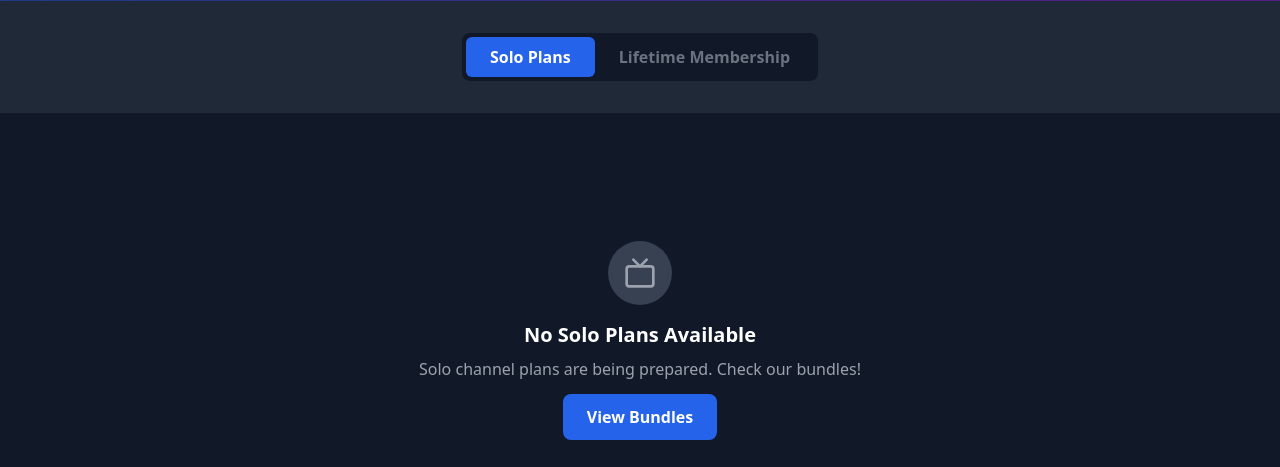
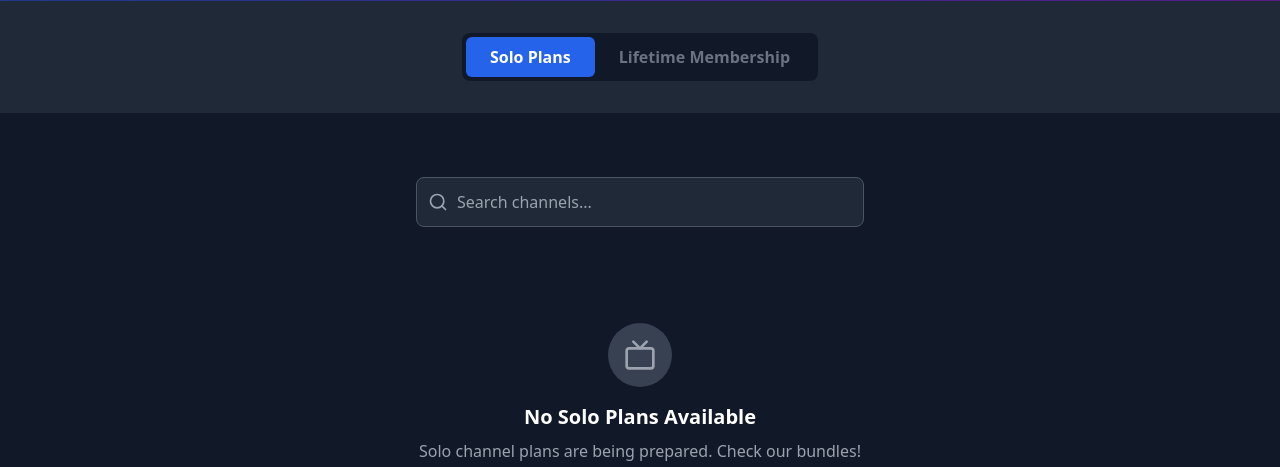
Before and after one commit to TelxFWD/MobileSpeedster, a Flask app: page /channels in a window 1280 px wide. Shown: the part 284-751 px from the top of the page. Run offline with Flask 3, Linux system fonts and the light colour scheme; some libraries are stand-ins or nearby versions.

Commit message:
Assistant checkpoint: Remove preview links, add search to solo channels
Assistant generated file changes:
- templates/customize_bundle.html: Remove Preview Channel links from customize bundle page
- templates/channels.html: Add search functionality to solo channels page, Add search bar section to solo channels, Add search filtering to solo plans grid, Add search filtering to lifetime plans grid

---

User prompt:

Remove Preview Channel option from Customize Your Bundle & add a Serch Bar in solo Channels Page

Replit-Commit-Author: Assistant
Replit-Commit-Session-Id: 71abb6ce-8c92-4bd5-b27e-58972e7b1ee1

```diff
--- a/templates/channels.html
+++ b/templates/channels.html
@@ -3,7 +3,7 @@
 {% block title %}Solo Channels - TeleSignals{% endblock %}
 
 {% block content %}
-<div x-data="{ activeTab: 'solo' }">
+<div x-data="{ activeTab: 'solo', searchQuery: '' }">
 <!-- Header Section -->
 <section class="bg-gradient-to-r from-blue-900 to-purple-900 py-16">
     <div class="max-w-7xl mx-auto px-4 sm:px-6 lg:px-8 text-center">
@@ -37,10 +37,29 @@
 <!-- Solo Plans Tab -->
 <section x-show="activeTab === 'solo'" class="py-16">
     <div class="max-w-7xl mx-auto px-4 sm:px-6 lg:px-8">
+
+        <!-- Search Bar -->
+        <div class="mb-8">
+            <div class="max-w-md mx-auto">
+                <div class="relative">
+                    <input type="text"
+                           x-model="searchQuery"
+                           placeholder="Search channels..."
+                           class="w-full bg-gray-800 border border-gray-600 rounded-lg px-4 py-3 pl-10 text-white placeholder-gray-400 focus:outline-none focus:ring-2 focus:ring-blue-500 focus:border-transparent">
+                    <div class="absolute inset-y-0 left-0 pl-3 flex items-center pointer-events-none">
+                        <i data-feather="search" class="h-5 w-5 text-gray-400"></i>
+                    </div>
+                </div>
+            </div>
+        </div>
         {% if plans %}
             <div class="grid grid-cols-1 md:grid-cols-2 lg:grid-cols-3 gap-8">
                 {% for plan in plans %}
-                <div class="bg-gray-800 rounded-lg overflow-hidden border border-gray-700 hover:border-blue-500 transition-colors">
+                <div x-show="'{{ plan.name }}'.toLowerCase().includes(searchQuery.toLowerCase()) || searchQuery === ''"
+                     x-transition:enter="transition ease-out duration-200"
+                     x-transition:enter-start="opacity-0 transform scale-95"
+                     x-transition:enter-end="opacity-100 transform scale-100"
+                     class="bg-gray-800 rounded-lg overflow-hidden border border-gray-700 hover:border-blue-500 transition-colors">
                     <div class="p-6">
                         <div class="flex justify-between items-start mb-4">
                             <h3 class="text-xl font-semibold">{{ plan.name }}</h3>
@@ -96,7 +115,11 @@
         {% if lifetime_plans %}
             <div class="grid grid-cols-1 md:grid-cols-2 lg:grid-cols-3 gap-8">
                 {% for plan in lifetime_plans %}
-                <div class="bg-gradient-to-br from-gray-800 to-gray-900 rounded-lg overflow-hidden border border-yellow-500 hover:border-yellow-400 transition-colors relative">
+                <div x-show="'{{ plan.name }}'.toLowerCase().includes(searchQuery.toLowerCase()) || searchQuery === ''"
+                     x-transition:enter="transition ease-out duration-200"
+                     x-transition:enter-start="opacity-0 transform scale-95"
+                     x-transition:enter-end="opacity-100 transform scale-100"
+                     class="bg-gradient-to-br from-gray-800 to-gray-900 rounded-lg overflow-hidden border border-yellow-500 hover:border-yellow-400 transition-colors relative">
                     <div class="p-6">
                         <!-- Header with badge and title -->
                         <div class="space-y-3 mb-6">
```
Also changed, not shown: templates/customize_bundle.html (+0 -9 lines).
